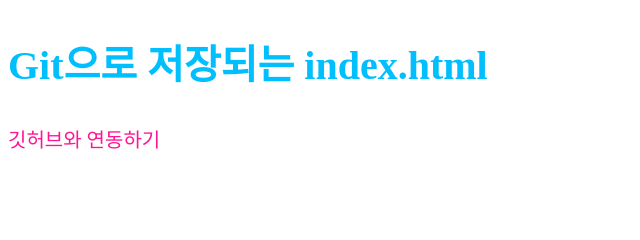
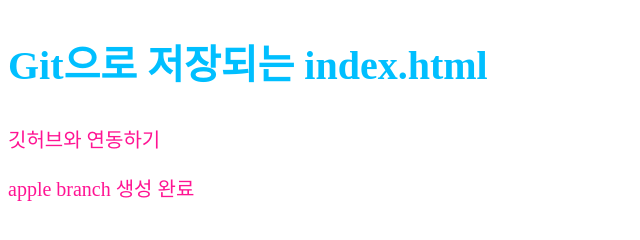
Before and after one commit to JinYeong95/test, a plain HTML site: page index.html in a window 1280 px wide. Shown: the whole page, without its empty margins (0-640 px from the left). Drawn offline with Linux system fonts and the light colour scheme.

Commit message:
p태그에 브랜치 생성이라고 썼음

```diff
--- a/index.html
+++ b/index.html
@@ -10,5 +10,6 @@
 <body>
     <h2>Git으로 저장되는 index.html</h2>
     <p>깃허브와 연동하기</p>
+    <p>apple branch 생성 완료</p>
 </body>
 </html>
```
